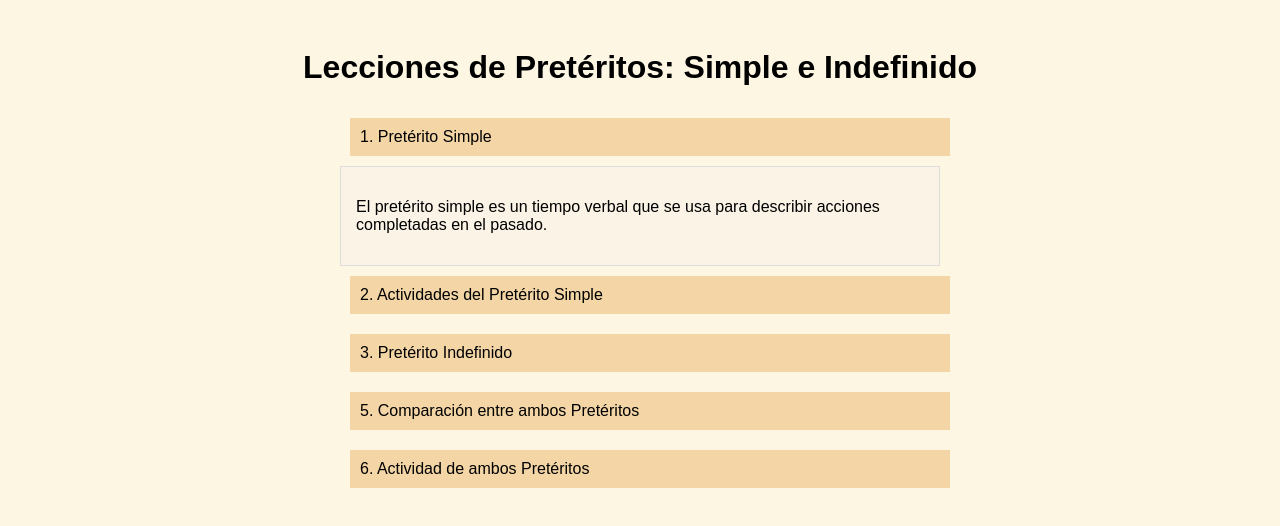
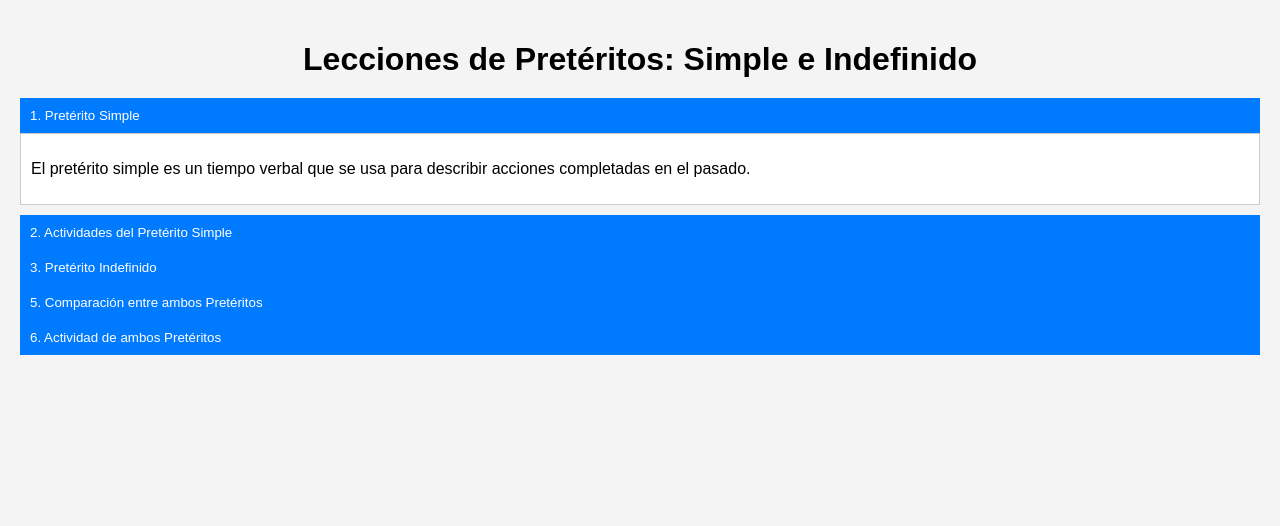
Before and after one commit to OtroMapache/ELE, a plain HTML site: page index.html in a window 1280 px wide. Both pictures are taken after a click on the button "1. Pretérito Simple". Drawn offline with Linux system fonts and the light colour scheme.

Commit message:
Update styles.css

```diff
--- a/styles.css
+++ b/styles.css
@@ -1,61 +1,54 @@
 body {
     font-family: Arial, sans-serif;
-    background-color: #fdf6e3; /* Color crema */
+    margin: 0;
     padding: 20px;
+    background-color: #f4f4f4;
 }
 
 h1 {
     text-align: center;
-}
-
-.accordion {
-    display: flex;
-    flex-direction: column; /* Hace que los menús sean verticales */
-    width: 100%;
-    max-width: 600px;
-    margin: auto;
+    margin-bottom: 20px;
 }
 
 .accordion-button {
-    background-color: #f4d6a6;
-    color: black;
+    background-color: #007bff;
+    color: white;
+    padding: 10px;
+    border: none;
+    width: 100%;
+    text-align: left;
     cursor: pointer;
-    padding: 10px;
-    text-align: left;
-    border: none;
     outline: none;
     transition: background-color 0.2s;
-    width: 100%;
-    font-size: 16px;
 }
 
 .accordion-button:hover {
-    background-color: #edd694;
+    background-color: #0056b3;
 }
 
 .accordion-content {
-    background-color: #faf3e6;
+    background-color: white;
+    border: 1px solid #ccc;
+    padding: 10px;
     display: none;
-    overflow: hidden;
-    padding: 15px;
-    border: 1px solid #ddd;
+    margin-bottom: 10px;
 }
 
-table {
-    width: 100%;
-    border-collapse: collapse;
-    margin: 10px 0;
+.accordion-button.active + .accordion-content {
+    display: block;
 }
 
-table, th, td {
-    border: 1px solid black;
-    padding: 10px;
+.match-activity {
+    display: flex;
+    justify-content: space-around;
 }
 
-th {
-    background-color: #f4d6a6;
+.match-activity ul {
+    list-style: none;
+    padding: 0;
 }
 
-button {
-    margin: 10px;
+.crossword {
+    text-align: center;
+    margin: 20px 0;
 }
```
